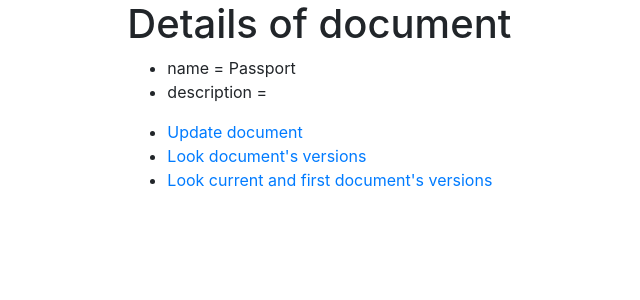
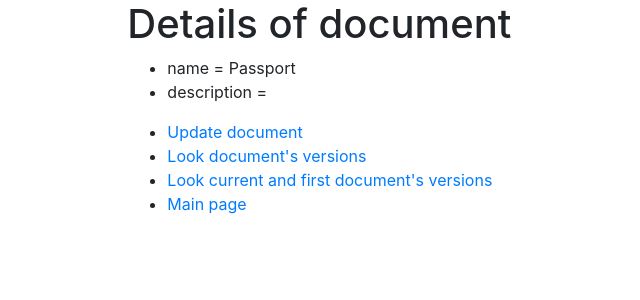
Before and after one commit to sergeysharay1987/doc_storage, a Django app: page /details_document/1 in a window 1280 px wide. Shown: the top 300 px of the page, without its empty margins (421-1061 px from the left). Run offline with Django 4.2, Linux system fonts and the light colour scheme; data comes from the database, SQL or seed files in the repository; parts of the project's set-up code (start-up, migrations or seed data) failed here and were passed over; some libraries are stand-ins or nearby versions.

Commit message:
Add link to the main page

```diff
--- a/doc_storage/document_storage/templates/document_storage/details_document_page.html
+++ b/doc_storage/document_storage/templates/document_storage/details_document_page.html
@@ -17,6 +17,7 @@
         <li ><a href = "{% url 'update_document' pk=doc.pk %}">Update document</a></li>
         <li><a href = "{% url 'versions_document' pk=doc.pk %}">Look document's versions</a></li>
         <li><a href = "{% url 'current_and_first_versions' pk=doc.pk %}">Look current and first document's versions</a></li>
+        <li ><a href = "{% url 'index' %}">Main page</a></li>
     </ul>
 </div>
 {% endblock %}
```
